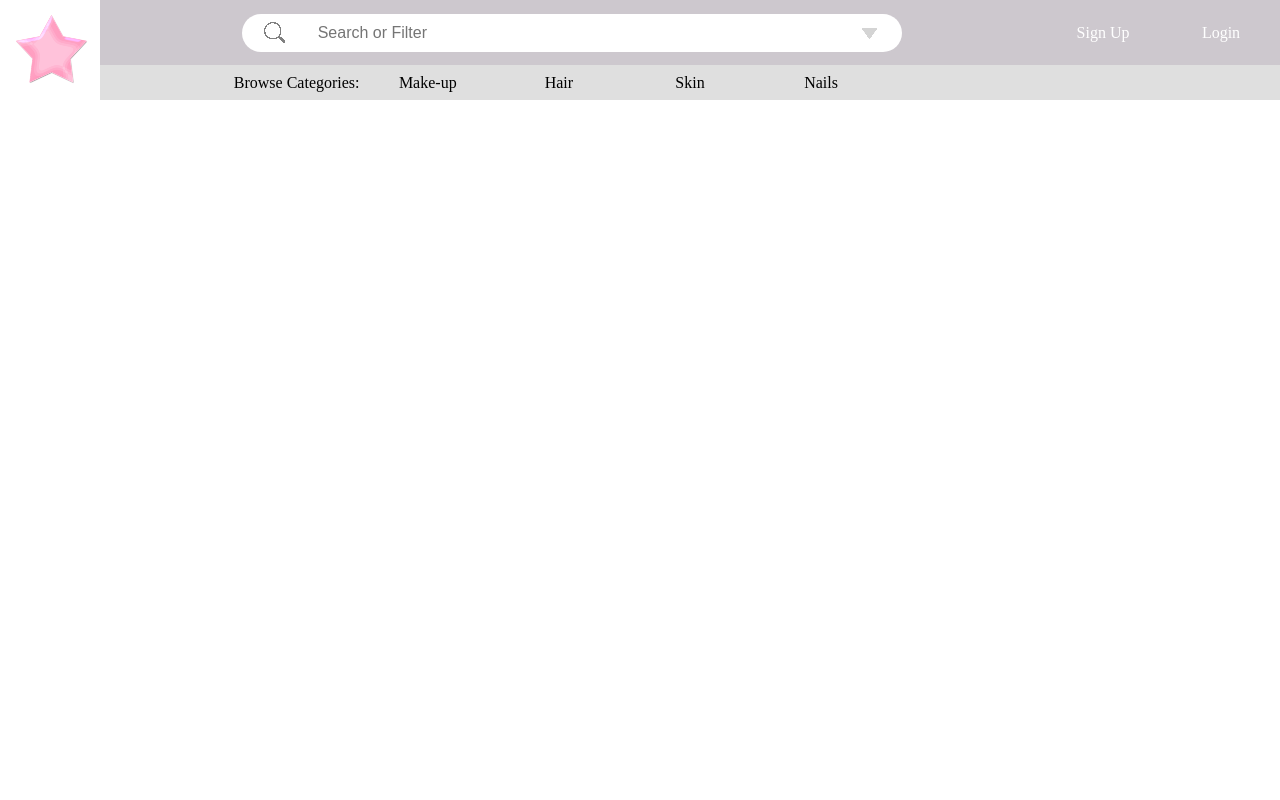
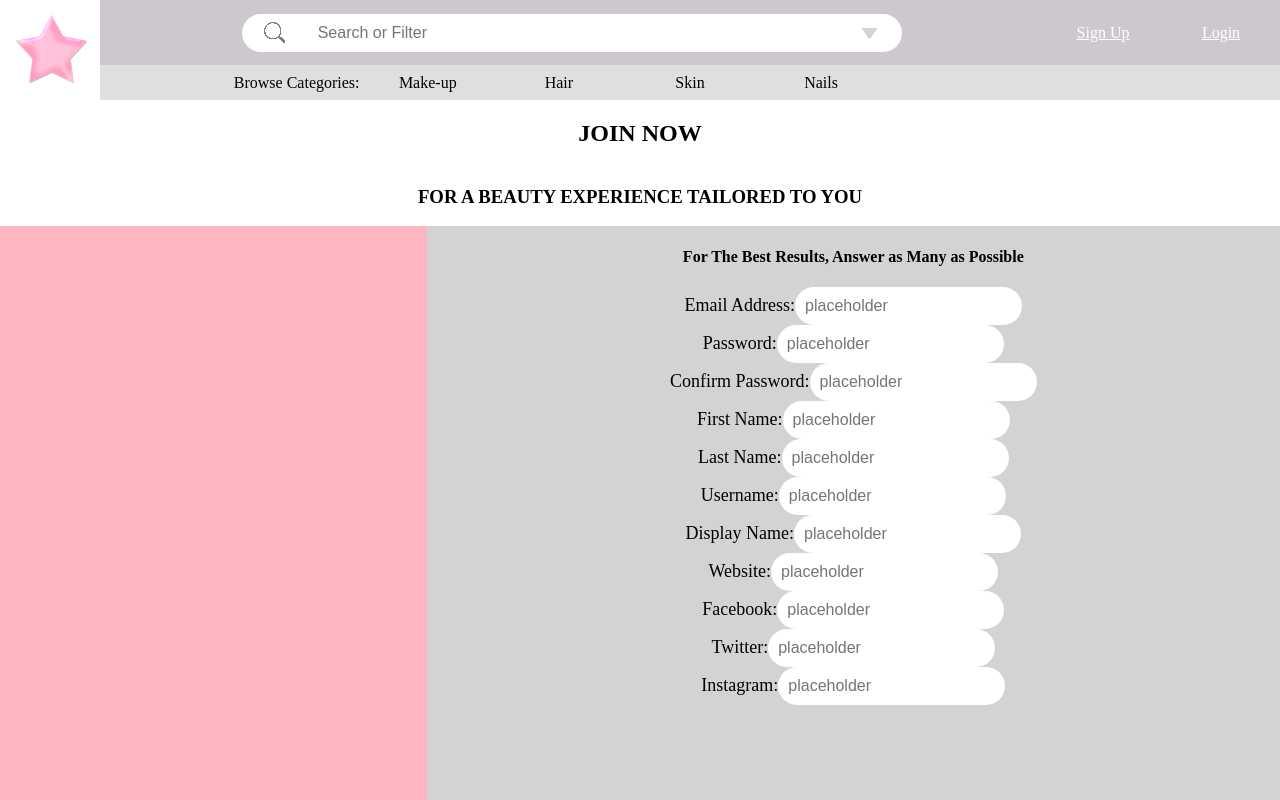
Before and after one commit to syedaziz27/boonTime-FE, a React (Create React App) app: page /signup in a window 1280 px wide. Shown: the top 800 px of the page. Built offline with nearby package versions, Linux system fonts and the light colour scheme.

Commit message:
created signup component

```diff
--- a/src/App.js
+++ b/src/App.js
@@ -6,6 +6,7 @@ import TrendingChannels from "./components/trendingChannels/trendingChannels";
 import LandingPage from "./components/LandingPage/landingPage";
 import Products from "./components/Product-recommendations/products";
 import VideoCard from "./components/videoCard/videoCard";
+import SignUp from "./components/SignUp/signup";
 
 function App() {
   return (
@@ -15,6 +16,7 @@ function App() {
       <Route path="/vlogger/rec" exact component={Products} />
       {/* NOTE: CHANGE VLOGGER TO USERS ACTUAL USERNAME */}
       <Route path="/vlogger" exact component={VideoCard} />
+      <Route path="/signup" exact component={SignUp}></Route>
     </BrowserRouter>
   );
 }
--- a/src/components/Navbar/Navbar.js
+++ b/src/components/Navbar/Navbar.js
@@ -1,4 +1,5 @@
 import React from "react";
+import { Link } from "react-router-dom";
 import "./navbar.css";
 import star from "../../images/star.png";
 import mg from "../../images/mg.png";
@@ -20,8 +21,12 @@ function Navbar() {
             <img className="dropdown-arrow" src={arrow}></img>
           </div>
 
-          <a className="sign-up">Sign Up</a>
-          <a className="login">Login</a>
+          <Link to="/signup" className="sign-up">
+            Sign Up
+          </Link>
+          <Link to="/login" className="login">
+            Login
+          </Link>
         </div>
         <div className="search-bottom-row">
           <div></div>
--- a/src/components/Navbar/navbar.css
+++ b/src/components/Navbar/navbar.css
@@ -42,7 +42,6 @@
     align-items: center;
     grid-template-columns: 1fr 8fr 1fr;
     border-radius: 20px;
-    ;
 }
 
 .search-input {
--- /dev/null
+++ b/src/components/SignUp/signup.css
@@ -0,0 +1,38 @@
+.signup-banner {
+    display: grid;
+    place-items: center;
+}
+
+.signup-form-container {
+    display: grid;
+    min-height: 1000px;
+    background-color: lightgrey;
+    grid-template-columns: 1fr 2fr;
+}
+
+.upload-img-container {
+    background-color: lightpink;
+}
+
+.signup-form {
+    text-align: center;
+}
+
+.input-field {
+    font-size: 16px;
+    outline: none;
+    border-color: white;
+    padding: 10px;
+    border: none;
+    background-image: none;
+    -webkit-box-shadow: none;
+    -moz-box-shadow: none;
+    box-shadow: none;
+    cursor: pointer;
+    box-sizing: border-box;
+    border-radius: 20px;
+}
+
+.input-desc {
+    font-size: 18px;
+}
--- /dev/null
+++ b/src/components/SignUp/signup.js
@@ -0,0 +1,71 @@
+import React from "react";
+import "./signup.css";
+
+export default class SignUp extends React.Component {
+  constructor(props) {
+    super(props);
+
+    this.state = {};
+  }
+
+  render() {
+    return (
+      <div className="signup-container">
+        <div className="signup-banner">
+          <h2>JOIN NOW</h2>
+          <h3>FOR A BEAUTY EXPERIENCE TAILORED TO YOU</h3>
+        </div>
+        <div className="signup-form-container">
+          <div className="upload-img-container"></div>
+          <div className="signup-form">
+            <h4>For The Best Results, Answer as Many as Possible</h4>
+            <div>
+              <span className="input-desc">Email Address:</span>
+              <input placeholder="placeholder" className="input-field"></input>
+            </div>
+            <div>
+              <span className="input-desc">Password:</span>
+              <input placeholder="placeholder" className="input-field"></input>
+            </div>
+            <div>
+              <span className="input-desc">Confirm Password:</span>
+              <input placeholder="placeholder" className="input-field"></input>
+            </div>
+            <div>
+              <span className="input-desc">First Name:</span>
+              <input placeholder="placeholder" className="input-field"></input>
+            </div>
+            <div>
+              <span className="input-desc">Last Name:</span>
+              <input placeholder="placeholder" className="input-field"></input>
+            </div>
+            <div>
+              <span className="input-desc">Username:</span>
+              <input placeholder="placeholder" className="input-field"></input>
+            </div>
+            <div>
+              <span className="input-desc">Display Name:</span>
+              <input placeholder="placeholder" className="input-field"></input>
+            </div>
+            <div>
+              <span className="input-desc">Website:</span>
+              <input placeholder="placeholder" className="input-field"></input>
+            </div>
+            <div>
+              <span className="input-desc">Facebook:</span>
+              <input placeholder="placeholder" className="input-field"></input>
+            </div>
+            <div>
+              <span className="input-desc">Twitter:</span>
+              <input placeholder="placeholder" className="input-field"></input>
+            </div>
+            <div>
+              <span className="input-desc">Instagram:</span>
+              <input placeholder="placeholder" className="input-field"></input>
+            </div>
+          </div>
+        </div>
+      </div>
+    );
+  }
+}
```
